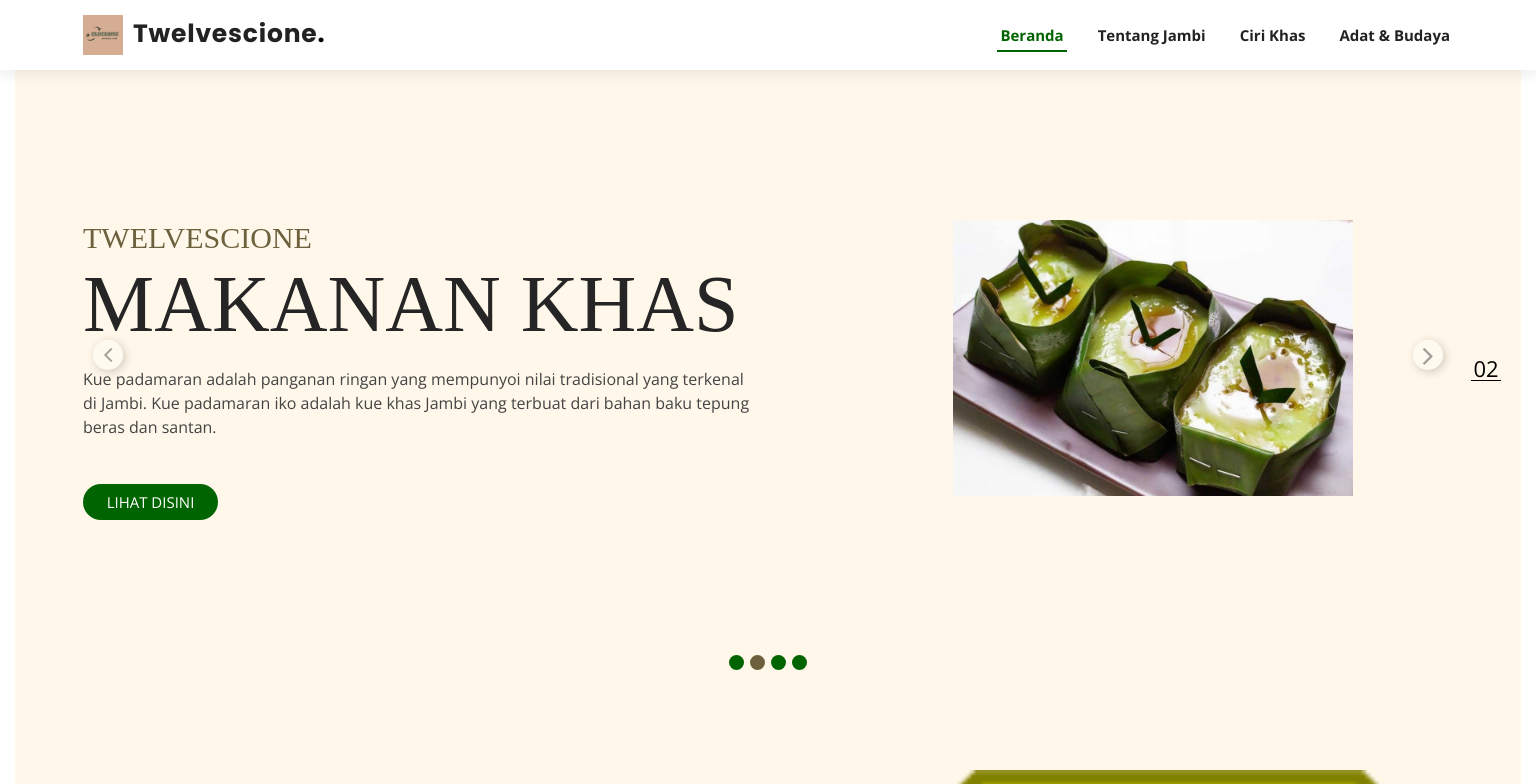
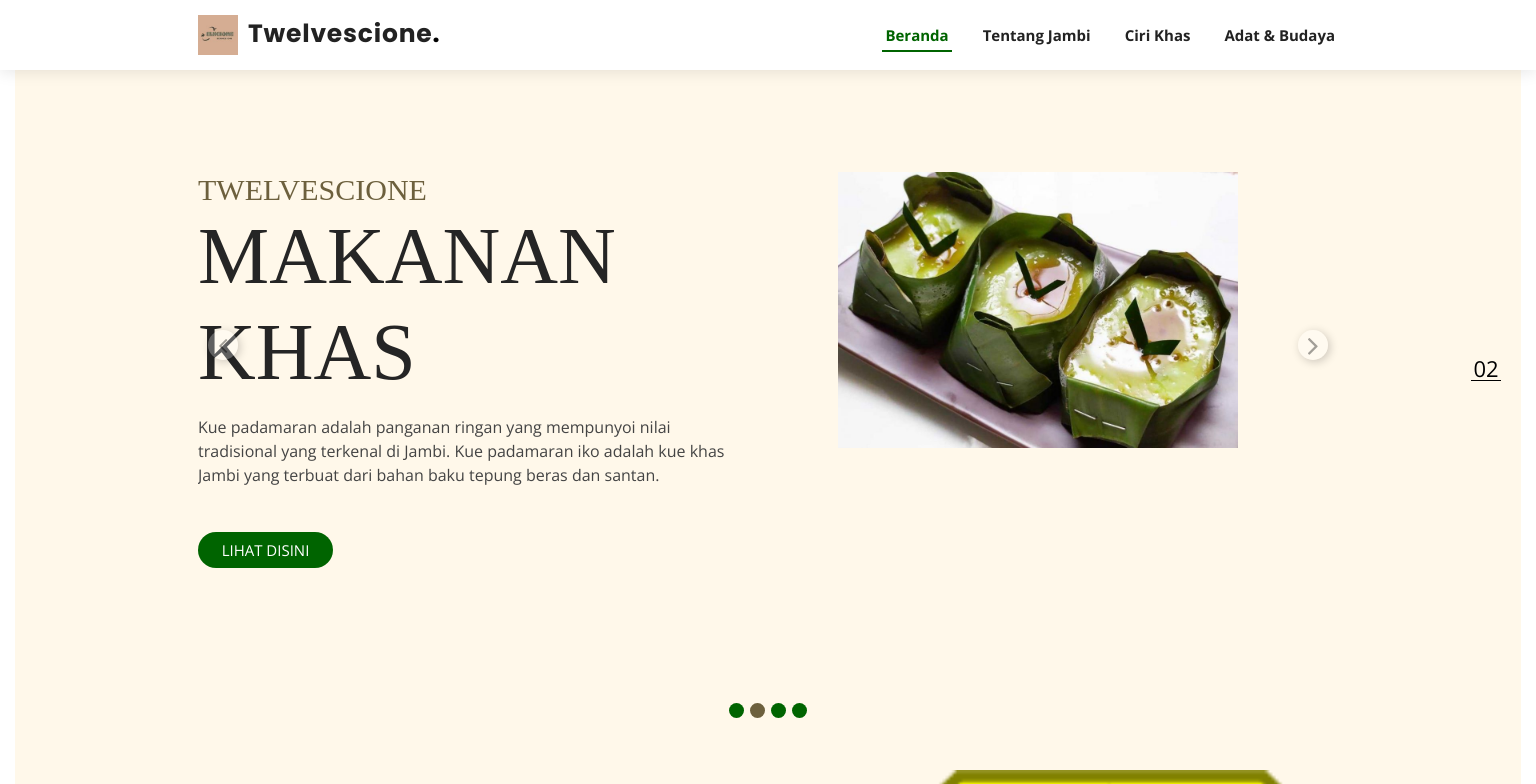
Before and after one commit to rofiffalah18/Twelvescione.github.io, a plain HTML site: page index.html in a window 1536 px wide. Shown: the top 784 px of the page. Drawn offline with nearby package versions, Linux system fonts and the light colour scheme; a script that the page names is missing.

Commit message:
Update responsive.css

```diff
--- a/css/responsive.css
+++ b/css/responsive.css
@@ -1,6 +1,6 @@
-@media screen and (min-width: 1400px) {
+@media screen and (min-width: 1200px) {
   .container {
-    max-width: 1400px;
+    max-width: 1170px;
   }
 }
 
```
